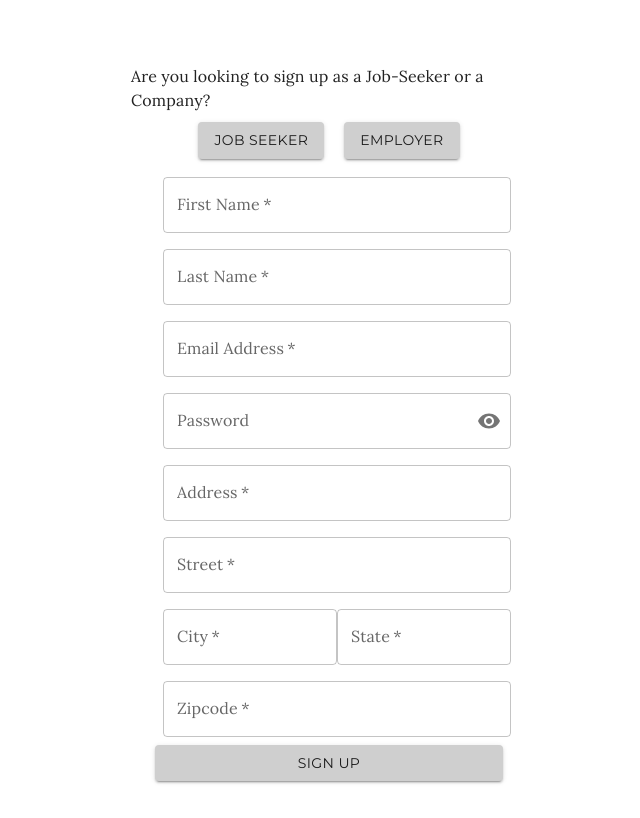
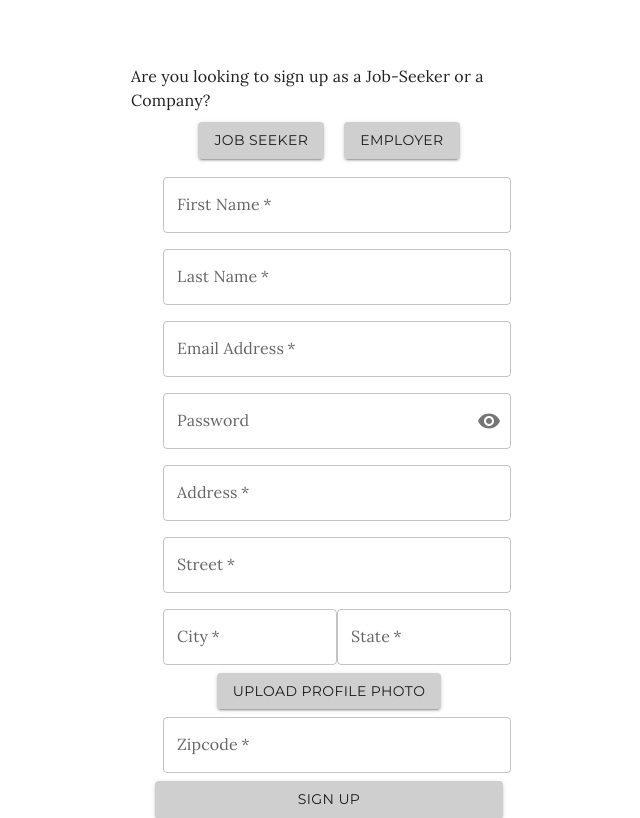
Before and after one commit to Lake-Natron/Pursuit, a Next.js app: page /signup in a window 1280 px wide. Both pictures are taken after a click on the button "JOB SEEKER". Shown: the whole page, without its empty margins (311-951 px from the left). Built offline with nearby package versions, Linux system fonts and the light colour scheme.

Commit message:
Added photo upload functionality using cloudinary

```diff
--- a/pages/signup.jsx
+++ b/pages/signup.jsx
@@ -18,6 +18,7 @@ import Visibility from '@mui/icons-material/Visibility';
 import VisibilityOff from '@mui/icons-material/VisibilityOff';
 import OutlinedInput from '@mui/material/OutlinedInput';
 import FormHelperText from '@mui/material/FormHelperText';
+import Avatar from '@mui/material/Avatar';
 import axios from 'axios';
 
 import Router from 'next/router'
@@ -30,6 +31,7 @@ const Signup = () => {
   const [errMsg, setErrMsg] = useState('');
   const [signUpAs, setSignUpAs] = useState(null);
   const [showPassword, setShowPassword] = useState(false)
+  const [profilePhoto, setProfilePhoto] = useState(null);
   const [err, setErr] = useState({
     company_name: '',
     first_name: '',
@@ -71,6 +73,8 @@ const Signup = () => {
     })
   }
 
+
+
   let form = <></>;
   switch (signUpAs) {
     case 'seeker':
@@ -107,6 +111,27 @@ const Signup = () => {
 
   const handleMouseDownPassword = (e) => {
     e.preventDefault();
+  }
+
+  // Profile Photo Upload
+  const handleFile = async (event) => {
+    let files = Array.from(event.target.files)
+    // handle case of no file being clicked after upload.
+    if (files.length === 0) {
+      return;
+    }
+    const formData = new FormData();
+    formData.append("file", files[0]);
+    formData.append("upload_preset", 'wjuxohsi');
+
+    const result = await axios.post(`https://api.cloudinary.com/v1_1/dq6rqplja/image/upload`, formData)
+    console.log(result);
+    console.log(result.data.url);
+    setProfilePhoto(() => result.data.url);
+    setFormFields({
+      ...formFields,
+      image_url: result.data.url
+    })
   }
 
   const onSubmitForm = async (e) => {
@@ -161,6 +186,9 @@ const Signup = () => {
   }
 
 
+
+
+
   return (
     <Container maxWidth='xs'>
       <Box
@@ -199,8 +227,14 @@ const Signup = () => {
         </Box>
       </Box>
 
+      <Box sx={{ display:'flex', flexDirection: 'row', justifyContent: 'center' }}>
+          {profilePhoto &&
+          <Avatar src={profilePhoto} sx={{ width: 155, height: 155, boxShadow: 5, m: 3}}/>}
+      </Box>
+
       {signUpAs &&
       <Container>
+
         {form}
         <TextField
           variant="outlined"
@@ -283,6 +317,19 @@ const Signup = () => {
           />
         </Box>
 
+        <Box sx={{ display:'flex', flexDirection: 'row', justifyContent: 'center' }}>
+          <Button
+            variant="contained"
+            component="label"
+            onChange={handleFile}
+          >
+            Upload Profile Photo
+            <input
+              type="file"
+              hidden
+            />
+          </Button>
+        </Box>
 
         <FormControl sx={{ m: 1, width: '100%' }}>
           <TextField
```
